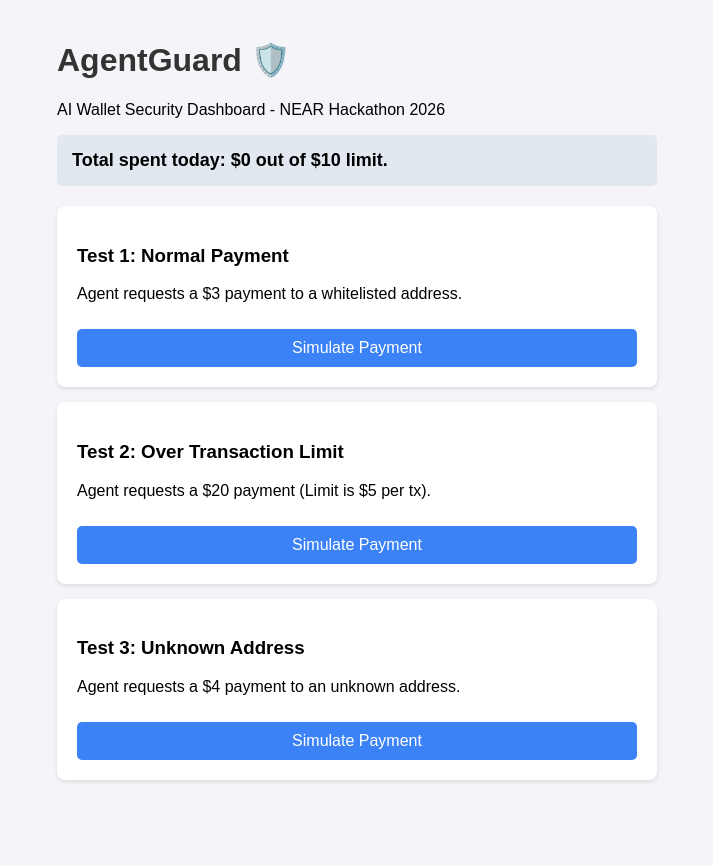
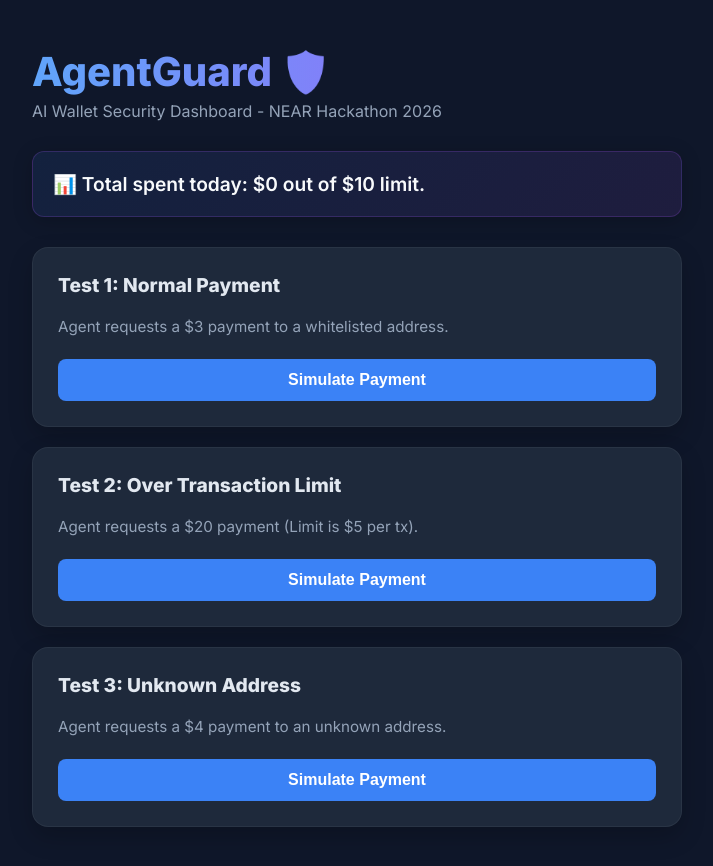
Before and after one commit to johnnydepp1992/AgentGuard, a plain HTML site: page index.html in a window 1280 px wide. Shown: the whole page, without its empty margins (283-996 px from the left). Before the commit the page ends 815 px from the top, so only its background shows below. Drawn offline with Linux system fonts and the light colour scheme.

Commit message:
Update index.html

```diff
--- a/index.html
+++ b/index.html
@@ -1,28 +1,107 @@
 <!DOCTYPE html>
-<html lang="en">
+<html lang="en" dir="ltr">
 <head>
     <meta charset="UTF-8">
     <meta name="viewport" content="width=device-width, initial-scale=1.0">
     <title>AgentGuard Demo</title>
+    <link href="https://fonts.googleapis.com/css2?family=Inter:wght@400;600;800&display=swap" rel="stylesheet">
     <style>
-        body { font-family: Arial, sans-serif; background-color: #f4f4f9; padding: 20px; max-width: 600px; margin: 0 auto; }
-        h1 { color: #333; }
-        .status { background: #e2e8f0; padding: 15px; border-radius: 5px; margin-bottom: 20px; font-size: 18px; font-weight: bold; }
-        .card { background: white; padding: 20px; border-radius: 8px; box-shadow: 0 2px 4px rgba(0,0,0,0.1); margin-bottom: 15px; }
-        button { background: #3b82f6; color: white; border: none; padding: 10px 15px; border-radius: 5px; cursor: pointer; width: 100%; font-size: 16px; margin-top: 10px; }
-        button:hover { background: #2563eb; }
-        .result { margin-top: 15px; padding: 10px; border-radius: 5px; display: none; font-weight: bold; }
-        .success { background: #dcfce7; color: #166534; display: block; }
-        .error { background: #fee2e2; color: #991b1b; display: block; }
-        .warning { background: #fef9c3; color: #854d0e; display: block; }
+        :root {
+            --bg-color: #0f172a;
+            --card-bg: #1e293b;
+            --text-main: #f8fafc;
+            --text-muted: #94a3b8;
+            --accent: #3b82f6;
+            --accent-hover: #60a5fa;
+        }
+        body {
+            font-family: 'Inter', sans-serif;
+            background-color: var(--bg-color);
+            color: var(--text-main);
+            padding: 20px;
+            max-width: 650px;
+            margin: 0 auto;
+            text-align: left;
+            direction: ltr;
+        }
+        h1 {
+            font-weight: 800;
+            font-size: 2.5rem;
+            background: linear-gradient(to right, #60a5fa, #a855f7);
+            -webkit-background-clip: text;
+            -webkit-text-fill-color: transparent;
+            margin-bottom: 5px;
+        }
+        .subtitle {
+            color: var(--text-muted);
+            margin-top: 0;
+            margin-bottom: 30px;
+            font-size: 1rem;
+        }
+        .status-banner {
+            background: linear-gradient(135deg, rgba(59,130,246,0.1) 0%, rgba(168,85,247,0.1) 100%);
+            border: 1px solid rgba(168, 85, 247, 0.2);
+            padding: 20px;
+            border-radius: 12px;
+            margin-bottom: 30px;
+            font-size: 1.2rem;
+            font-weight: 600;
+            display: flex;
+            align-items: center;
+            box-shadow: 0 4px 20px rgba(0,0,0,0.2);
+        }
+        .card {
+            background: var(--card-bg);
+            padding: 25px;
+            border-radius: 16px;
+            border: 1px solid rgba(255,255,255,0.05);
+            box-shadow: 0 10px 25px rgba(0,0,0,0.2);
+            margin-bottom: 20px;
+            transition: transform 0.2s ease;
+        }
+        .card:hover { transform: translateY(-3px); }
+        .card h3 { margin-top: 0; color: #e2e8f0; font-size: 1.2rem; }
+        .card p { color: var(--text-muted); line-height: 1.5; margin-bottom: 20px; font-size: 0.95rem; }
+        button {
+            background: var(--accent);
+            color: white;
+            border: none;
+            padding: 12px 20px;
+            border-radius: 8px;
+            cursor: pointer;
+            width: 100%;
+            font-size: 16px;
+            font-weight: 600;
+            transition: all 0.3s ease;
+        }
+        button:hover {
+            background: var(--accent-hover);
+            box-shadow: 0 0 15px rgba(59,130,246,0.4);
+        }
+        .result {
+            margin-top: 20px;
+            padding: 15px;
+            border-radius: 8px;
+            display: none;
+            font-weight: 600;
+            font-size: 0.95rem;
+            animation: fadeIn 0.3s ease-in-out;
+        }
+        @keyframes fadeIn {
+            from { opacity: 0; transform: translateY(-5px); }
+            to { opacity: 1; transform: translateY(0); }
+        }
+        .success { background: rgba(16, 185, 129, 0.1); color: #34d399; border: 1px solid rgba(16, 185, 129, 0.2); display: block; }
+        .error { background: rgba(239, 68, 68, 0.1); color: #f87171; border: 1px solid rgba(239, 68, 68, 0.2); display: block; }
+        .warning { background: rgba(245, 158, 11, 0.1); color: #fbbf24; border: 1px solid rgba(245, 158, 11, 0.2); display: block; }
     </style>
 </head>
 <body>
     <h1>AgentGuard 🛡️</h1>
-    <p>AI Wallet Security Dashboard - NEAR Hackathon 2026</p>
+    <p class="subtitle">AI Wallet Security Dashboard - NEAR Hackathon 2026</p>
 
-    <div class="status" id="status-board">
-        Total spent today: $0 out of $10 limit.
+    <div class="status-banner" id="status-board">
+        📊 Total spent today: $0 out of $10 limit.
     </div>
 
     <div class="card">
@@ -49,32 +128,20 @@
     <script>
         let dailySpent = 0;
         const maxDaily = 10;
-
-        function updateStatus() {
-            document.getElementById('status-board').innerText = `Total spent today: $${dailySpent} out of $${maxDaily} limit.`;
-        }
-
+        function updateStatus() { document.getElementById('status-board').innerText = `📊 Total spent today: $${dailySpent} out of $${maxDaily} limit.`; }
         function testNormal() {
             if (dailySpent + 3 <= maxDaily) {
                 dailySpent += 3;
                 document.getElementById('res1').className = 'result success';
-                document.getElementById('res1').innerText = 'Auto-Approved: Payment successful.';
+                document.getElementById('res1').innerText = '✅ Auto-Approved: Payment successful.';
                 updateStatus();
             } else {
                 document.getElementById('res1').className = 'result error';
-                document.getElementById('res1').innerText = 'Auto-Rejected: Daily spending limit reached.';
+                document.getElementById('res1').innerText = '❌ Auto-Rejected: Daily spending limit reached.';
             }
         }
-
-        function testOverLimit() {
-            document.getElementById('res2').className = 'result error';
-            document.getElementById('res2').innerText = 'Auto-Rejected: Amount exceeds the maximum per transaction limit.';
-        }
-
-        function testUnknown() {
-            document.getElementById('res3').className = 'result warning';
-            document.getElementById('res3').innerText = 'Human Approval Required: Unrecognized destination address.';
-        }
+        function testOverLimit() { document.getElementById('res2').className = 'result error'; document.getElementById('res2').innerText = '❌ Auto-Rejected: Amount exceeds the maximum per transaction limit.'; }
+        function testUnknown() { document.getElementById('res3').className = 'result warning'; document.getElementById('res3').innerText = '⚠️ Human Approval Required: Unrecognized destination address.'; }
     </script>
 </body>
 </html>
```
